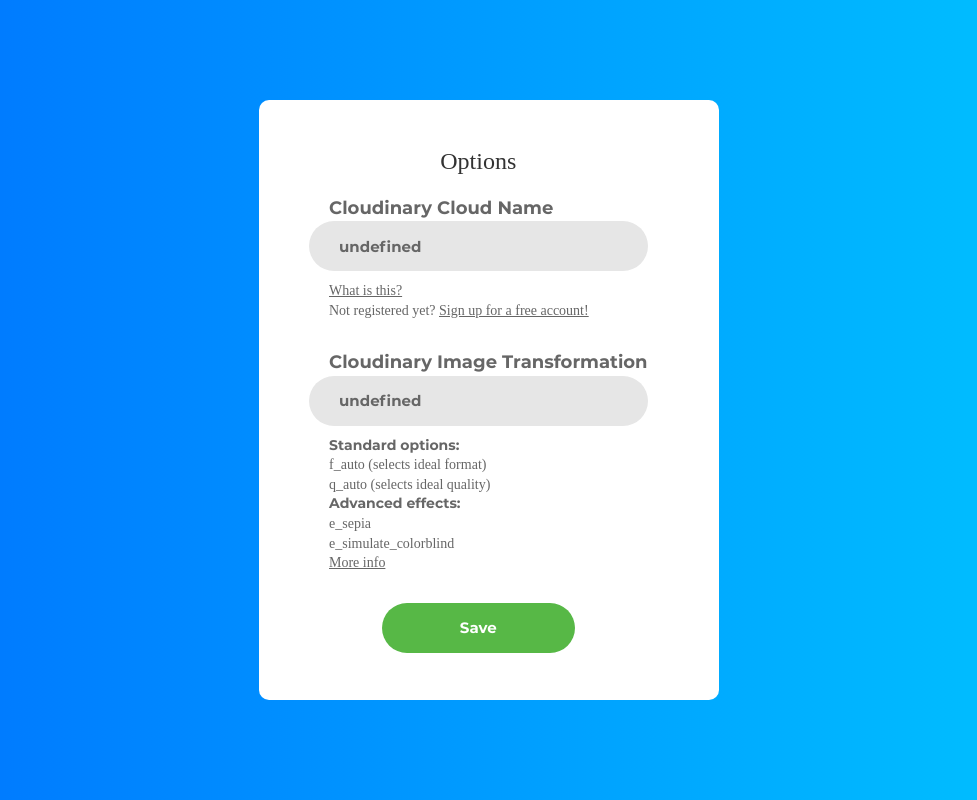
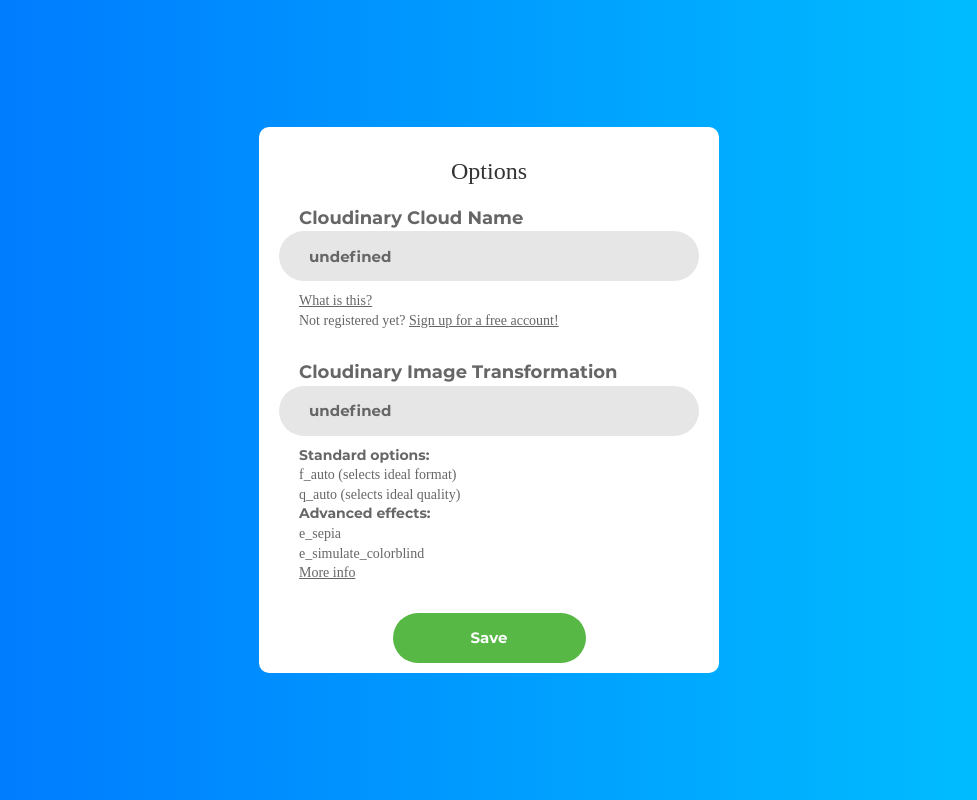
Before and after one commit to hackbolaji/cloudinary-in-the-middle, a browser extension: page options.html in a window 1280 px wide. Shown: the whole page, without its empty margins (151-1128 px from the left). Drawn offline with Linux system fonts and the light colour scheme; a web font is replaced by a local one.

Commit message:
futherCss improvement

```diff
--- a/css/options.css
+++ b/css/options.css
@@ -67,7 +67,7 @@
 
   color: #333333;
   text-align: center;
-
+  padding-top:20px;
 }
 
 .textSubheader {
@@ -130,7 +130,7 @@
 
 .mainbox {
   width: 460px;
-  min-height: 600px;
+  min-height: 500px;
 
   background: #fff;
   border-radius: 10px;
@@ -146,8 +146,11 @@
   justify-content: space-between;
   align-items: center;
 
-  padding: 40px 40px 40px 40px;
+  padding: 10px 10px 10px 10px;
 }
+
+form{
+width:100%;}
 
 .contentbox {
   padding: 10px 10px 10px 10px;
```
